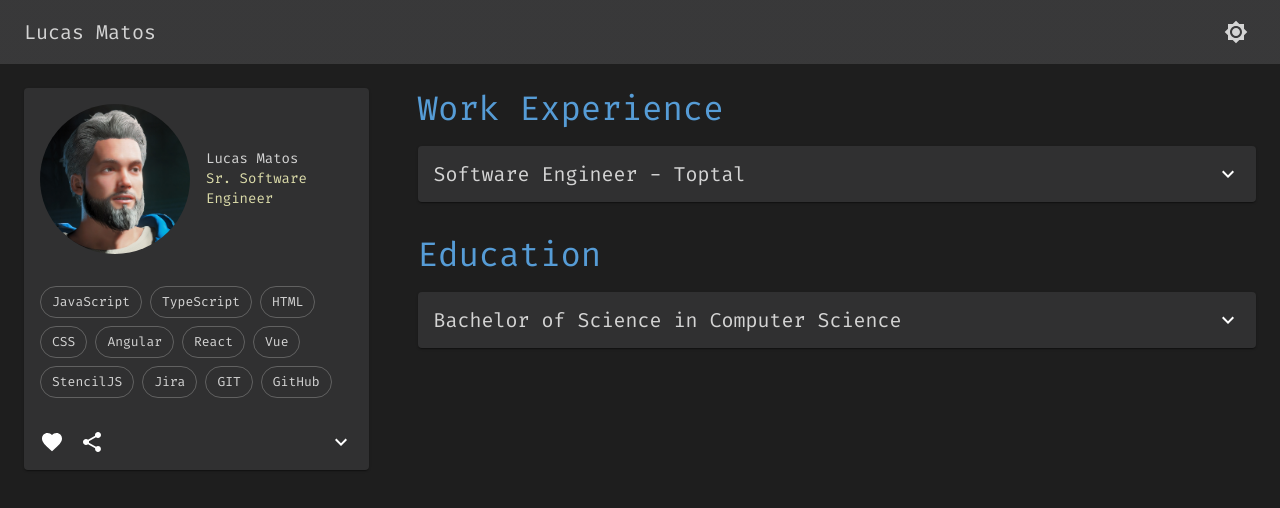
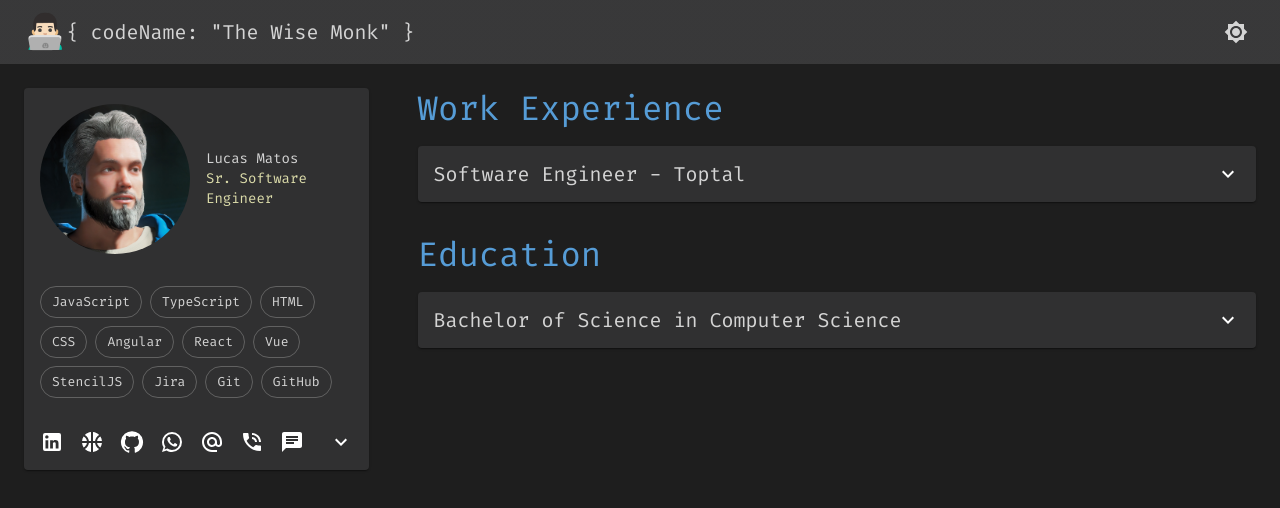
Before and after one commit to matoslucas/resume-layout, a React (Vite) app: page / in a window 1280 px wide. Shown: the top 508 px of the page. Built offline with nearby package versions, Linux system fonts and the light colour scheme.

Commit message:
Add social links

```diff
--- a/src/components/MainMenu.tsx
+++ b/src/components/MainMenu.tsx
@@ -1,5 +1,5 @@
 import React from 'react';
-import { AppBar, Toolbar, Typography, IconButton, Box } from '@mui/material';
+import { AppBar, Toolbar, Typography, IconButton, Box, Tooltip } from '@mui/material';
 import Brightness4Icon from '@mui/icons-material/Brightness4'; // Moon icon for dark mode
 import Brightness7Icon from '@mui/icons-material/Brightness7'; // Sun icon for light mode
 
@@ -12,9 +12,14 @@ const MainMenu: React.FC<MainMenuProps> = ({ darkMode, toggleDarkMode }) => {
   return (
     <AppBar position="static">
       <Toolbar>
+
+        <Tooltip title="Developer">
+        <Typography variant="h4">👨🏻‍💻 </Typography>
+        </Tooltip>
         <Typography variant="h6" sx={{ flexGrow: 1 }}>
-          Lucas Matos
+         &#123; codeName: "The Wise Monk" &#125;
         </Typography>
+
         <Box>
           <IconButton color="inherit" onClick={toggleDarkMode}>
             {darkMode ? <Brightness7Icon /> : <Brightness4Icon />}
--- a/src/components/ProfileSection.tsx
+++ b/src/components/ProfileSection.tsx
@@ -1,12 +1,18 @@
 import React from 'react';
-import { Paper, Avatar, Typography, Card, CardHeader, IconButton, CardMedia, CardContent, CardActions, Collapse, IconButtonProps, Chip, Box } from '@mui/material';
+import { Avatar, Typography, Card, CardHeader, IconButton, CardMedia, CardContent, CardActions, Collapse, IconButtonProps, Chip, Box, Tooltip } from '@mui/material';
 
 import { styled } from '@mui/material/styles';
 
-import FavoriteIcon from '@mui/icons-material/Favorite';
-import ShareIcon from '@mui/icons-material/Share';
+import SportsBasketballIcon from '@mui/icons-material/SportsBasketball';
 import ExpandMoreIcon from '@mui/icons-material/ExpandMore';
-import MoreVertIcon from '@mui/icons-material/MoreVert';
+import LinkedInIcon from '@mui/icons-material/LinkedIn';
+import GitHubIcon from '@mui/icons-material/GitHub';
+import WhatsAppIcon from '@mui/icons-material/WhatsApp';
+import AlternateEmailIcon from '@mui/icons-material/AlternateEmail';
+import PhoneInTalkIcon from '@mui/icons-material/PhoneInTalk';
+import ChatIcon from '@mui/icons-material/Chat';
+//import DownloadForOfflineIcon from '@mui/icons-material/DownloadForOffline';
+
 
 interface ExpandMoreProps extends IconButtonProps {
   expand: boolean;
@@ -95,17 +101,78 @@ const ProfileSection: React.FC<ProfileSectionProps> = ({
           <Chip variant="outlined" label="Vue" />
           <Chip variant="outlined" label="StencilJS" />
           <Chip variant="outlined" label="Jira" />
-          <Chip variant="outlined" label="GIT" />
+          <Chip variant="outlined" label="Git" />
           <Chip variant="outlined" label="GitHub" />
         </Box>
       </CardContent>
       <CardActions disableSpacing>
-        <IconButton aria-label="add to favorites">
-          <FavoriteIcon />
+
+      <Tooltip title="LinkedIn">
+        <IconButton aria-label="LinkedIn"
+          href='https://www.linkedin.com/in/lucasmatos/'
+          target='blank'>
+          <LinkedInIcon />
         </IconButton>
-        <IconButton aria-label="share">
-          <ShareIcon />
+        </Tooltip>
+
+        <Tooltip title="Dribbble">
+        <IconButton aria-label="Dribbble"
+          href='https://dribbble.com/matoslucas'
+          target='blank'>
+          <SportsBasketballIcon />
         </IconButton>
+        </Tooltip>
+
+        <Tooltip title="GitHub">
+        <IconButton aria-label="GitHub"
+          href='https://github.com/matoslucas'
+          target='blank'>
+          <GitHubIcon />
+        </IconButton>
+        </Tooltip>
+
+        <Tooltip title="WhatsApp me">
+        <IconButton aria-label="WhatsApp"
+          href='https://wa.me/17326668736?text=Hello%20there!'
+          target='self'>
+          <WhatsAppIcon />
+        </IconButton>
+        </Tooltip>
+
+
+
+        <Tooltip title="E-mail me">
+          <IconButton aria-label="Email"
+            href="mailto:this.function.bind@gmail.com?subject=Online%20Resume&body=I%20want%20to%20contact%20you."
+            target='self'>
+            <AlternateEmailIcon />
+          </IconButton>
+        </Tooltip>
+        {/**
+          * <IconButton aria-label="Download"
+                  href='./assets/LucasMatosResume.pdf'
+                  target='blank'>
+                  <DownloadForOfflineIcon />
+                </IconButton>
+          */}
+
+        <Tooltip title="Call me now">
+          <IconButton aria-label="Call me now"
+            href="tel:+17326668736"
+            target='self'>
+            <PhoneInTalkIcon />
+          </IconButton>
+        </Tooltip>
+
+        <Tooltip title="Send me a DM">
+          <IconButton aria-label="Send me a DM"
+            href="sms:+17326668736"
+            target='self'>
+            <ChatIcon />
+          </IconButton>
+        </Tooltip>
+
+
         <ExpandMore
           expand={expanded}
           onClick={handleExpandClick}
```
Also changed, not shown: 1 other file (tests, documents, lock files or other folders).
